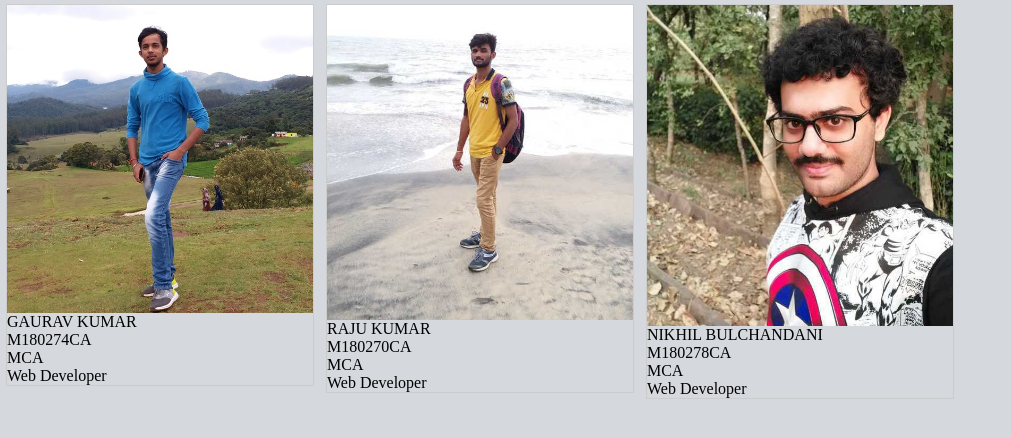
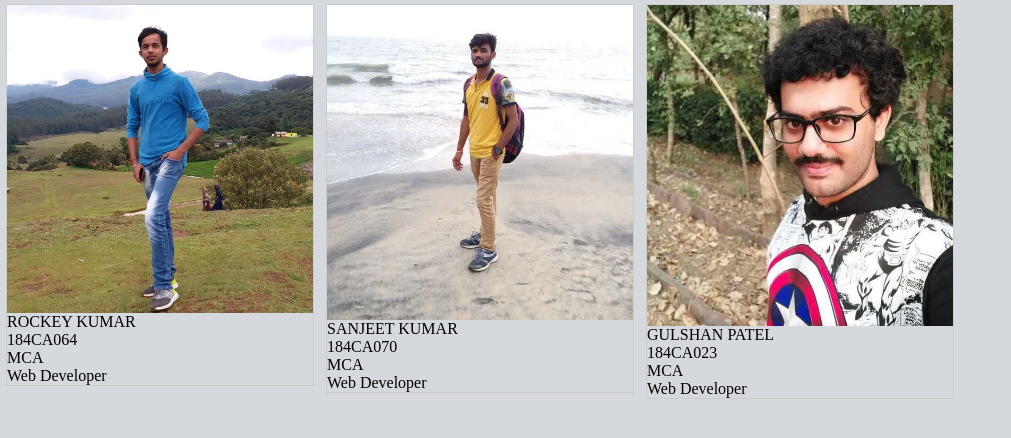
Before and after one commit to Deepakkumar4216/Online_exam_portal, a Django app: page /about/ in a window 1280 px wide. Shown: the part 250-688 px from the top of the page, without its empty margins (0-1011 px from the left). Run offline with Django 3.2, Linux system fonts and the light colour scheme.

Commit message:
Update about.html

```diff
--- a/study/templates/study/about.html
+++ b/study/templates/study/about.html
@@ -104,8 +104,8 @@
         <a target="_blank" href="{% static 'study/GAU.jpg' %}">
             <img src="{% static 'study/GAU.jpg' %}" alt="Cinque Terre" width="600" height="400">
         </a>
-        <div class="desc">GAURAV KUMAR
-            <br>M180274CA
+        <div class="desc">ROCKEY KUMAR
+            <br>184CA064
             <br>MCA
             <br>Web Developer</div>
     </div>
@@ -116,8 +116,8 @@
         <a target="_blank" href="{% static 'study/RAJ.jpg' %}">
             <img src="{% static 'study/RAJ.jpg' %}" alt="Forest" width="200" height="50">
         </a>
-        <div class="desc">RAJU KUMAR
-            <br>M180270CA
+        <div class="desc">SANJEET KUMAR
+            <br>184CA070
             <br>MCA
             <br>Web Developer</div>
     </div>
@@ -128,8 +128,8 @@
         <a {% static 'study/NIK.jpg' %} href="{% static 'study/NIK.jpg' %}">
             <img src="{% static 'study/NIK.jpg' %}" alt="Northern Lights" width="600" height="400">
         </a>
-        <div class="desc">NIKHIL BULCHANDANI
-            <br>M180278CA
+        <div class="desc">GULSHAN PATEL
+            <br>184CA023
             <br>MCA
             <br>Web Developer</div>
     </div>
```
